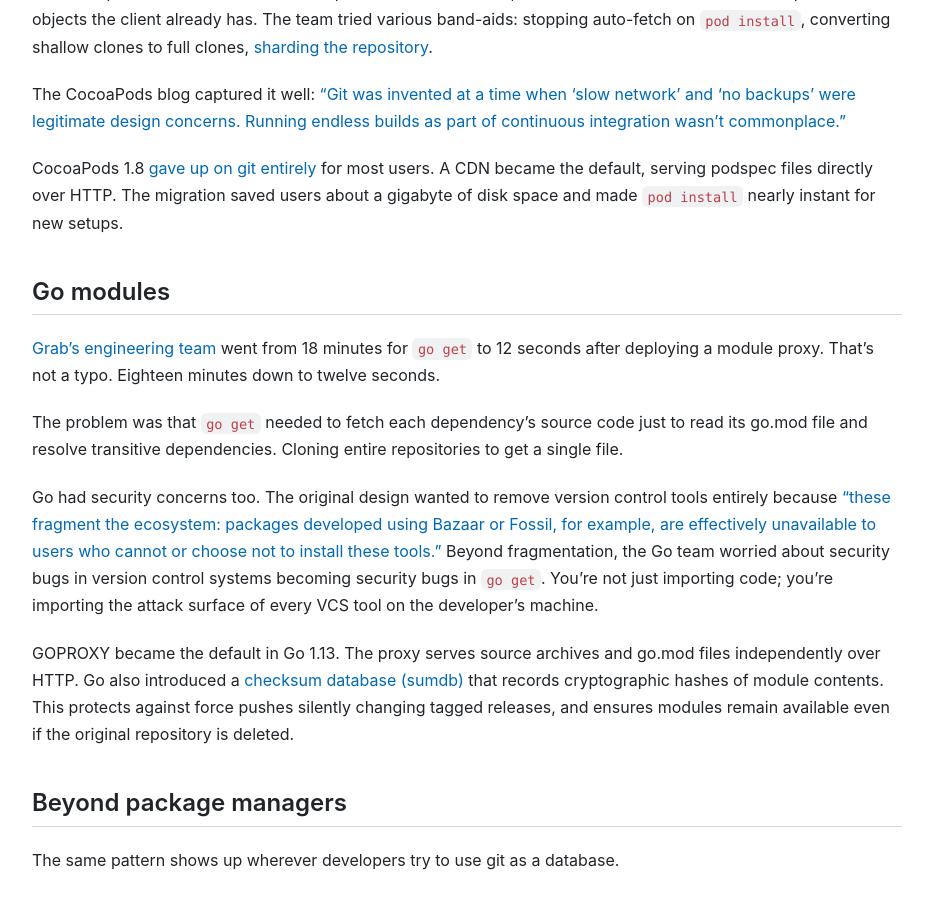
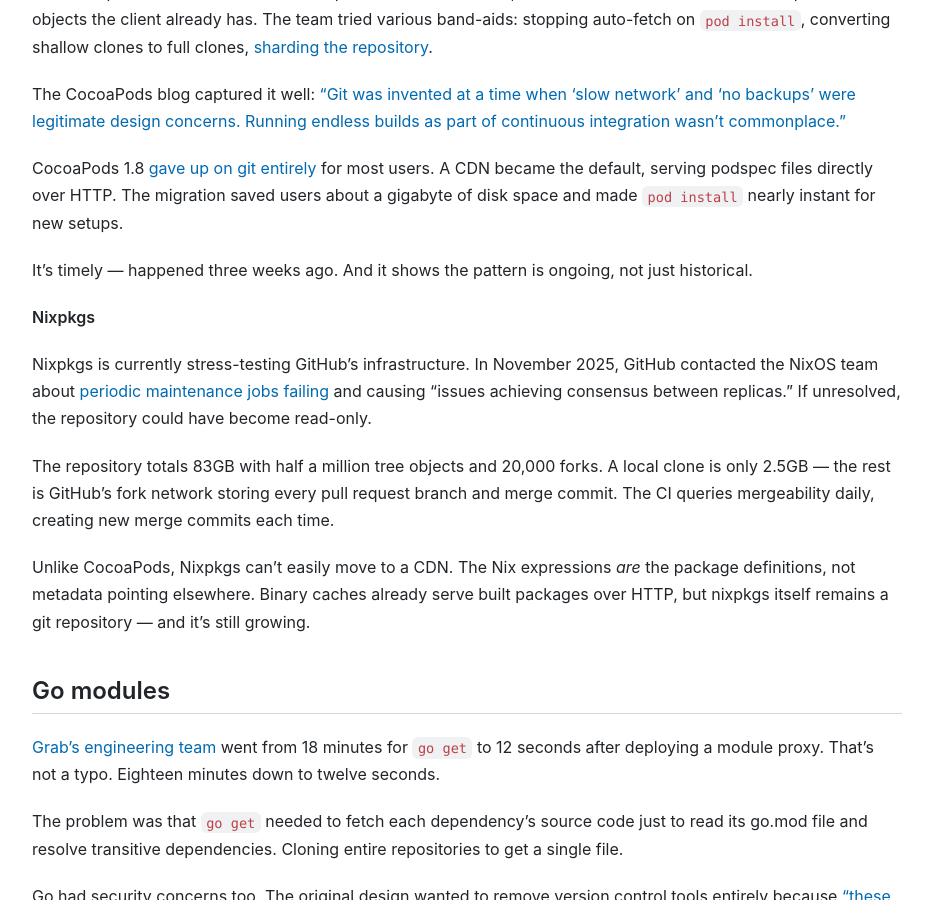
Before and after one commit to andrew/nesbitt.io, a Jekyll site: the page built from _posts/2025-12-24-package-managers-keep-using-git-as-a-database.md, in a window 1280 px wide and 900 px high, scrolled down 1377 px. Shown: the whole window, without its empty margins (173-1104 px from the left). Built offline with Jekyll 4.4.1, drawn with Linux system fonts in a browser that asks for light colours.

Commit message:
Update git database post to include nixpkgs

```diff
--- a/_posts/2025-12-24-package-managers-keep-using-git-as-a-database.md
+++ b/_posts/2025-12-24-package-managers-keep-using-git-as-a-database.md
@@ -39,6 +39,16 @@
 
 CocoaPods 1.8 [gave up on git entirely](https://blog.cocoapods.org/CocoaPods-1.8.0-beta/) for most users. A CDN became the default, serving podspec files directly over HTTP. The migration saved users about a gigabyte of disk space and made `pod install` nearly instant for new setups.
 
+It’s timely — happened three weeks ago. And it shows the pattern is ongoing, not just historical.
+
+**Nixpkgs**
+
+Nixpkgs is currently stress-testing GitHub’s infrastructure. In November 2025, GitHub contacted the NixOS team about [periodic maintenance jobs failing](https://discourse.nixos.org/t/nixpkgs-core-team-update-2025-11-30-github-scaling-issues/72709) and causing “issues achieving consensus between replicas.” If unresolved, the repository could have become read-only.
+
+The repository totals 83GB with half a million tree objects and 20,000 forks. A local clone is only 2.5GB — the rest is GitHub’s fork network storing every pull request branch and merge commit. The CI queries mergeability daily, creating new merge commits each time.
+
+Unlike CocoaPods, Nixpkgs can’t easily move to a CDN. The Nix expressions *are* the package definitions, not metadata pointing elsewhere. Binary caches already serve built packages over HTTP, but nixpkgs itself remains a git repository — and it’s still growing.
+
 ## Go modules
 
 [Grab's engineering team](https://engineering.grab.com/go-module-proxy) went from 18 minutes for `go get` to 12 seconds after deploying a module proxy. That's not a typo. Eighteen minutes down to twelve seconds.
```
